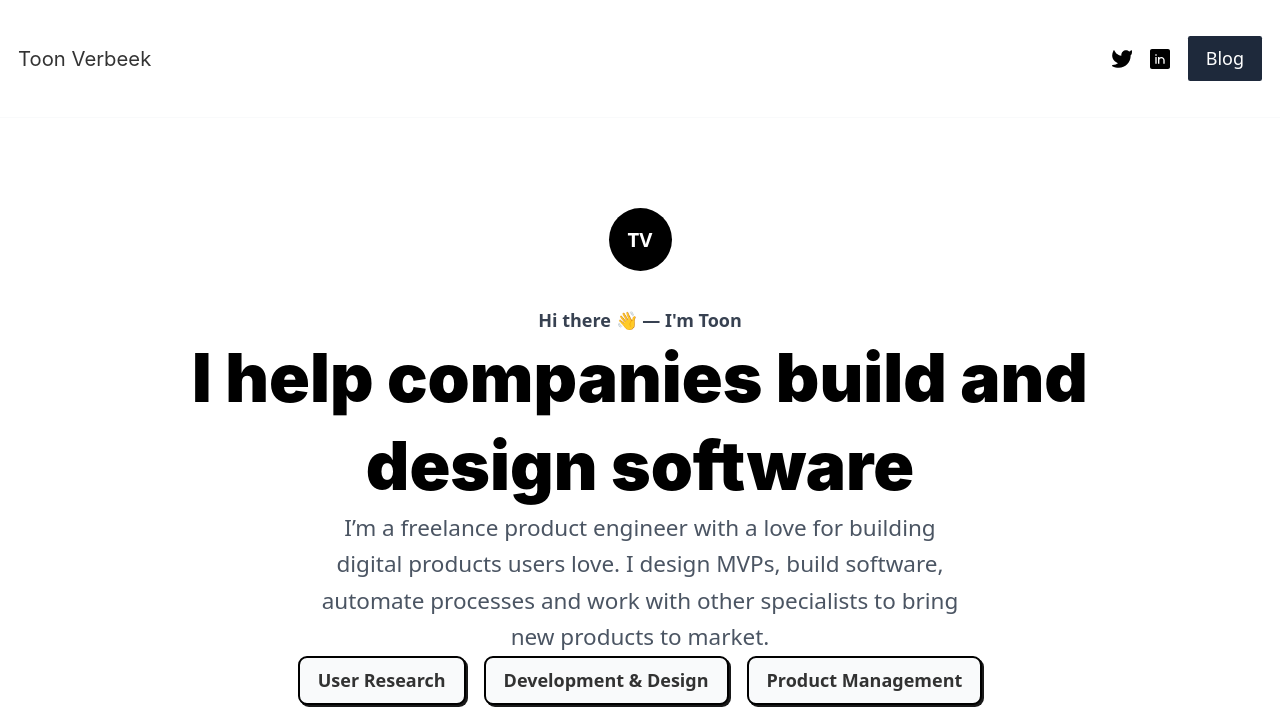
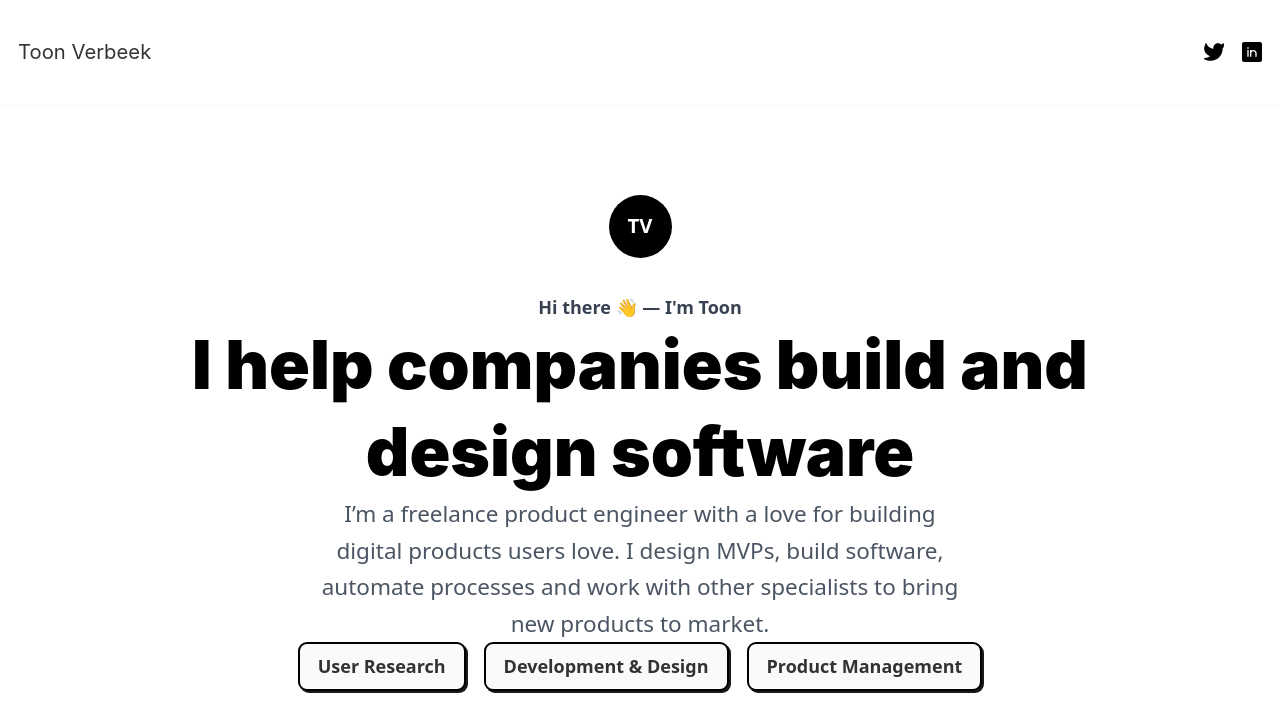
Before and after one commit to toonverbeek/toonverbeek-gatsby, a Gatsby site: page / in a window 1280 px wide. Shown: the top 710 px of the page. Built offline with nearby package versions, Linux system fonts and the light colour scheme; Gatsby itself is replaced by a stand-in of ours.

Commit message:
chore: remove link to blog

```diff
--- a/src/components/header.js
+++ b/src/components/header.js
@@ -57,12 +57,6 @@ const Header = ({ siteTitle }) => (
             />
           </svg>
         </a>
-        <Link
-          to="https://blog.toonverbeek.com"
-          className="px-4 py-2 ml-4 text-white rounded-sm bg-blue-gray-800 hover:bg-blue-gray-700"
-        >
-          Blog
-        </Link>
       </div>
     </div>
   </header>
```
